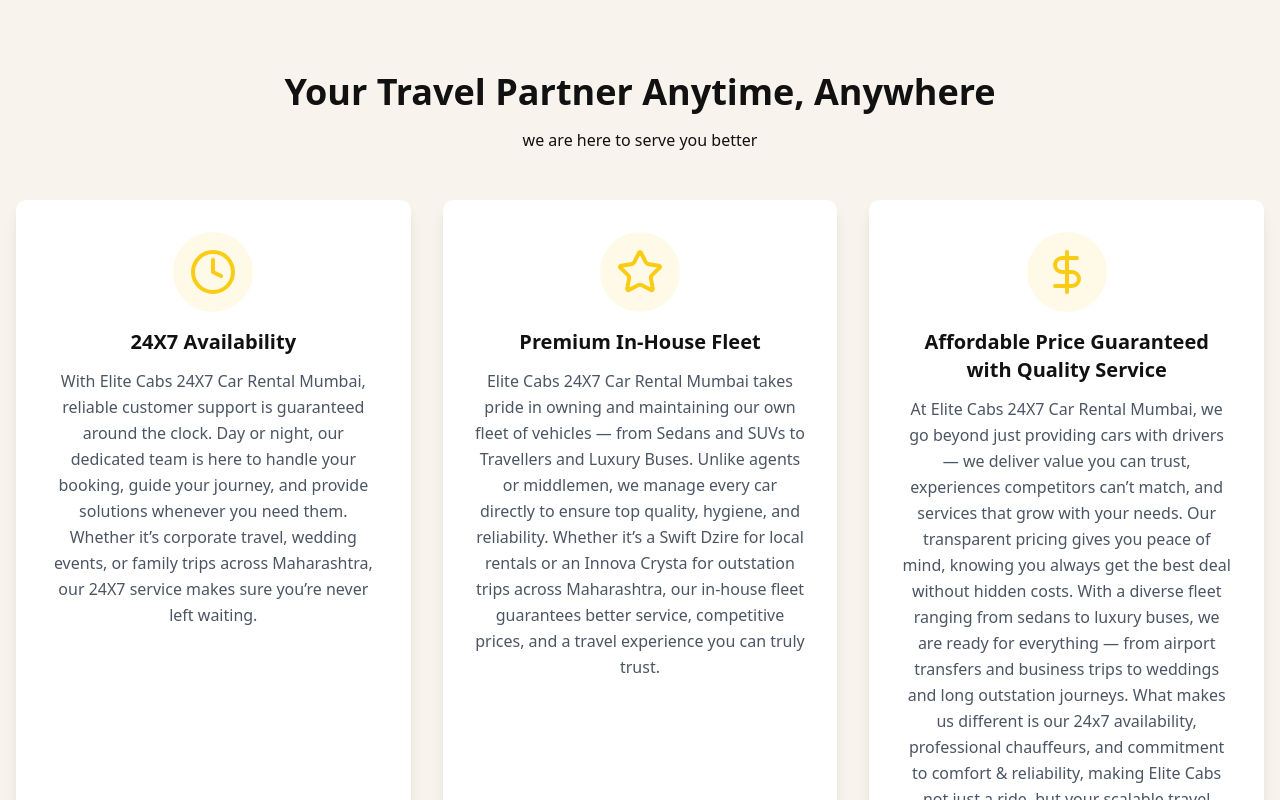
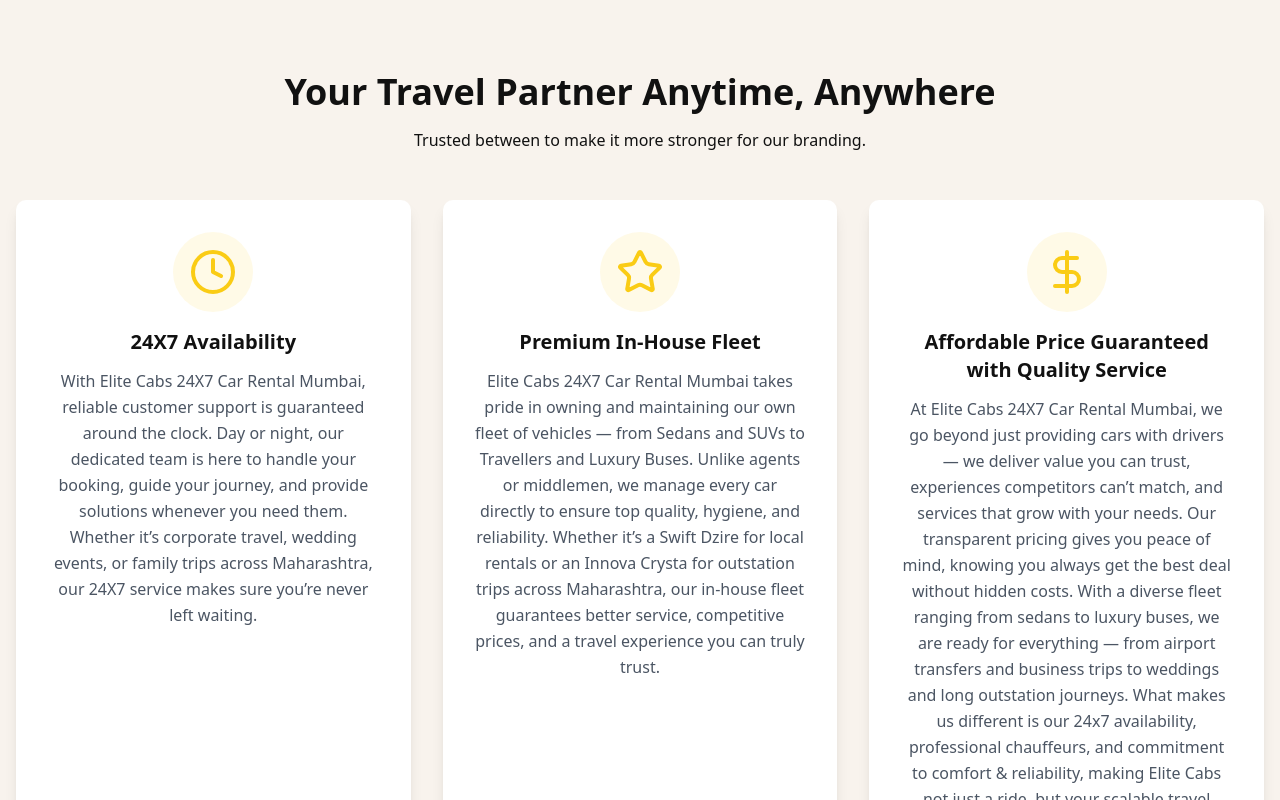
Before and after one commit to adarsh9960/new, a Next.js app: page / in a window 1280 px wide. Shown: the part 8200-9000 px from the top of the page. Built offline with nearby package versions, Linux system fonts and the light colour scheme.

Commit message:
Update WhyChooseUsSection.tsx

```diff
--- a/src/components/sections/WhyChooseUsSection.tsx
+++ b/src/components/sections/WhyChooseUsSection.tsx
@@ -45,7 +45,7 @@
           <h2 className="text-3xl md:text-4xl font-bold text-foreground mb-4">
             Your Travel Partner Anytime, Anywhere
           </h2>
-          <p> we are here to serve you better
+          <p> Trusted between to make it more stronger for our branding.
             </p>
         </div>
 
```
